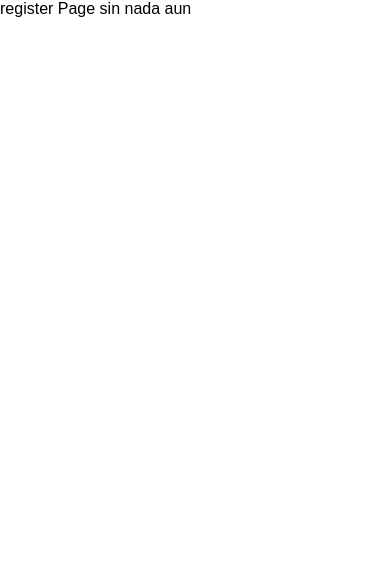
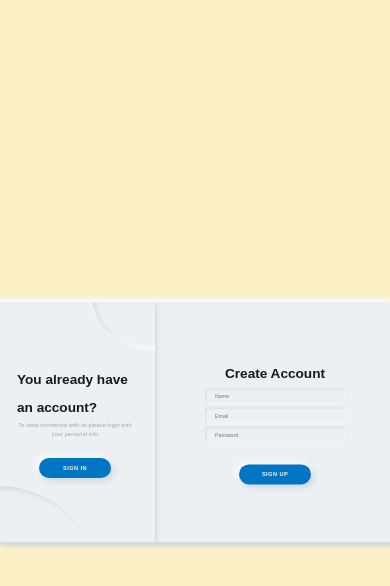
Before and after one commit to JosDamQ/Gestor-de-hoteles, a React (Vite) app in the folder gestor-de-hoteles-frontend/: page /register in a window 390 px wide. Shown: the top 586 px of the page. Built offline with nearby package versions, Linux system fonts and the light colour scheme.

Commit message:
se agrego la pagina de registro y login

```diff
--- a/gestor-de-hoteles-frontend/src/Index.jsx
+++ b/gestor-de-hoteles-frontend/src/Index.jsx
@@ -4,7 +4,7 @@ import { createBrowserRouter, RouterProvider } from "react-router-dom";
 import { NotFoundPage } from "./pages/NotFoundPage";
 import { HomePage } from "./pages/Home/HomePage";
 import { LoginPage } from "./pages/LoginPage";
-import { RegisterPage } from "./pages/RegisterPage";
+import { RegisterPage } from "./pages/RegisterPage/RegisterPage";
 
 export const AuthContext = createContext();
 
--- a/gestor-de-hoteles-frontend/src/main.jsx
+++ b/gestor-de-hoteles-frontend/src/main.jsx
@@ -3,7 +3,7 @@ import ReactDOM from 'react-dom/client'
 import { Index } from './Index';
 
 ReactDOM.createRoot(document.getElementById('root')).render(
-  <React.StrictMode>
+
     <Index />
-  </React.StrictMode>,
+
 )
--- a/gestor-de-hoteles-frontend/src/pages/LoginPage.jsx
+++ b/gestor-de-hoteles-frontend/src/pages/LoginPage.jsx
@@ -3,6 +3,7 @@ import axios from "axios";
 import { AuthContext } from "../Index";
 import swal from "sweetalert";
 import { useNavigate } from "react-router-dom";
+
 
 export const LoginPage = () => {
   const navigate = useNavigate()
@@ -11,6 +12,8 @@ export const LoginPage = () => {
     email: "",
     password: "",
   });
+
+
 
   const handleChange = (e) => {
     setForm({
--- a/gestor-de-hoteles-frontend/src/pages/RegisterPage.jsx
+++ /dev/null
@@ -1,10 +0,0 @@
-import axios from 'axios'
-import React, {useState, useContext} from 'react'
-
-export const RegisterPage = () => {
-  return (
-    <>
-        <div>register Page sin nada aun</div>
-    </>
-  )
-}
--- /dev/null
+++ b/gestor-de-hoteles-frontend/src/pages/RegisterPage/Register.js
@@ -0,0 +1,37 @@
+let switchCtn = document.querySelector("#switch-cnt");
+let switchC1 = document.querySelector("#switch-c1");
+let switchC2 = document.querySelector("#switch-c2");
+let switchCircle = document.querySelectorAll(".switch__circle");
+let switchBtn = document.querySelectorAll(".switch-btn");
+let aContainer = document.querySelector("#a-container");
+let bContainer = document.querySelector("#b-container");
+let allButtons = document.querySelectorAll(".submit");
+
+let getButtons = (e) => e.preventDefault()
+
+let changeForm = (e) => {
+
+    switchCtn.classList.add("is-gx");
+    setTimeout(function(){
+        switchCtn.classList.remove("is-gx");
+    }, 1500)
+
+    switchCtn.classList.toggle("is-txr");
+    switchCircle[0].classList.toggle("is-txr");
+    switchCircle[1].classList.toggle("is-txr");
+
+    switchC1.classList.toggle("is-hidden");
+    switchC2.classList.toggle("is-hidden");
+    aContainer.classList.toggle("is-txl");
+    bContainer.classList.toggle("is-txl");
+    bContainer.classList.toggle("is-z200");
+}
+
+let mainF = (e) => {
+    for (var i = 0; i < allButtons.length; i++)
+        allButtons[i].addEventListener("click", getButtons );
+    for (var i = 0; i < switchBtn.length; i++)
+        switchBtn[i].addEventListener("click", changeForm)
+}
+
+window.addEventListener("load", mainF);
--- /dev/null
+++ b/gestor-de-hoteles-frontend/src/pages/RegisterPage/RegisterPage.jsx
@@ -0,0 +1,57 @@
+import React, {useState, useContext, useEffect} from 'react'
+import '../RegisterPage/RegisterStyle.css'
+
+export const RegisterPage = () => {
+
+  useEffect(() => {
+    const script = document.createElement("script");
+    script.src = 'src/pages/RegisterPage/Register.js';
+    script.type = 'text/javascript'
+    document.body.appendChild(script);
+
+    return () => {
+      document.body.removeChild(script);
+    };
+  }, []);
+
+  return (
+    <>
+
+    <div className="main" >
+      <div className="container a-container" id="a-container">
+        <form className="form" id="a-form">
+          <h2 className="form_title title">Create Account</h2>
+
+          <input className="form__input" type="text" placeholder="Name"/>
+          <input className="form__input" type="text" placeholder="Email"/>
+          <input className="form__input" type="password" placeholder="Password"/>
+          <button className="button submit">SIGN UP</button>
+        </form>
+      </div>
+      <div className="container b-container" id="b-container">
+        <form className="form" id="b-form">
+          <h2 className="form_title title">Sign in to Website</h2>
+
+          <input className="form__input" type="text" placeholder="Email"/>
+          <input className="form__input" type="password" placeholder="Password"/><a className="form__link">Forgot your password?</a>
+          <button className="button submit">SIGN IN</button>
+        </form>
+      </div>
+      <div className="switch" id="switch-cnt">
+        <div className="switch__circle"></div>
+        <div className="switch__circle switch__circle--t"></div>
+        <div className="switch__container" id="switch-c1">
+          <h2 className="switch__title title">You already have an account?</h2>
+          <p className="switch__description description">To keep connected with us please login with your personal info</p>
+          <button className="switch__button button switch-btn">SIGN IN</button>
+        </div>
+        <div className="switch__container is-hidden" id="switch-c2">
+          <h2 className="switch__title title">You do not have an account?</h2>
+          <p className="switch__description description">Enter your personal details and start journey with us</p>
+          <button className="switch__button button switch-btn">SIGN UP</button>
+        </div>
+      </div>
+    </div>
+    </>
+  )
+}
--- /dev/null
+++ b/gestor-de-hoteles-frontend/src/pages/RegisterPage/RegisterStyle.css
@@ -0,0 +1,235 @@
+*::after, *::before {
+    margin: 0;
+    padding: 0;
+    box-sizing: border-box;
+    user-select: none;
+}
+/* Generic */
+body {
+    width: 100%;
+    height: 100vh;
+    display: flex;
+    justify-content: center;
+    align-items: center;
+    font-family: 'Montserrat', sans-serif;
+    font-size: 12px;
+    background-color: #fbf0c6;
+    color: #a0a5a8;
+}
+/**/
+.main {
+    position: relative;
+    width: 1000px;
+    min-width: 1000px;
+    min-height: 600px;
+    height: 600px;
+    padding: 25px;
+    background-color: #ecf0f3;
+    box-shadow: 10px 10px 10px #d1d9e6, -10px -10px 10px #f9f9f9;
+    border-radius: 12px;
+    overflow: hidden;
+}
+@media (max-width: 1200px) {
+    .main {
+        transform: scale(0.7);
+   }
+}
+@media (max-width: 1000px) {
+    .main {
+        transform: scale(0.6);
+   }
+}
+@media (max-width: 800px) {
+    .main {
+        transform: scale(0.5);
+   }
+}
+@media (max-width: 600px) {
+    .main {
+        transform: scale(0.4);
+   }
+}
+.container {
+    display: flex;
+    justify-content: center;
+    align-items: center;
+    position: absolute;
+    top: 0;
+    width: 600px;
+    height: 100%;
+    padding: 25px;
+    background-color: #ecf0f3;
+    transition: 1.25s;
+}
+.form {
+    display: flex;
+    justify-content: center;
+    align-items: center;
+    flex-direction: column;
+    width: 100%;
+    height: 100%;
+}
+.form__icon {
+    object-fit: contain;
+    width: 30px;
+    margin: 0 5px;
+    opacity: 0.5;
+    transition: 0.15s;
+}
+.form__icon:hover {
+    opacity: 1;
+    transition: 0.15s;
+    cursor: pointer;
+}
+.form__input {
+    width: 350px;
+    height: 40px;
+    margin: 4px 0;
+    padding-left: 25px;
+    font-size: 13px;
+    letter-spacing: 0.15px;
+    border: none;
+    outline: none;
+    font-family: 'Montserrat', sans-serif;
+    background-color: #ecf0f3;
+    transition: 0.25s ease;
+    border-radius: 8px;
+    box-shadow: inset 2px 2px 4px #d1d9e6, inset -2px -2px 4px #f9f9f9;
+}
+.form__input:focus {
+    box-shadow: inset 4px 4px 4px #d1d9e6, inset -4px -4px 4px #f9f9f9;
+}
+.form__span {
+    margin-top: 30px;
+    margin-bottom: 12px;
+}
+.form__link {
+    color: #181818;
+    font-size: 15px;
+    margin-top: 25px;
+    border-bottom: 1px solid #a0a5a8;
+    line-height: 2;
+}
+.title {
+    font-size: 34px;
+    font-weight: 700;
+    line-height: 2;
+    color: #181818;
+}
+.description {
+    font-size: 14px;
+    letter-spacing: 0.25px;
+    text-align: center;
+    line-height: 1.6;
+}
+.button {
+    width: 180px;
+    height: 50px;
+    border-radius: 25px;
+    margin-top: 50px;
+    font-weight: 700;
+    font-size: 14px;
+    letter-spacing: 1.15px;
+    background-color: #0075C3;
+    color: #f9f9f9;
+    box-shadow: 8px 8px 16px #d1d9e6, -8px -8px 16px #f9f9f9;
+    border: none;
+    outline: none;
+}
+/**/
+.a-container {
+    z-index: 100;
+    left: calc(100% - 600px);
+}
+.b-container {
+    left: calc(100% - 600px);
+    z-index: 0;
+}
+.switch {
+    display: flex;
+    justify-content: center;
+    align-items: center;
+    position: absolute;
+    top: 0;
+    left: 0;
+    height: 100%;
+    width: 400px;
+    padding: 50px;
+    z-index: 200;
+    transition: 1.25s;
+    background-color: #ecf0f3;
+    overflow: hidden;
+    box-shadow: 4px 4px 10px #d1d9e6, -4px -4px 10px #f9f9f9;
+}
+.switch__circle {
+    position: absolute;
+    width: 500px;
+    height: 500px;
+    border-radius: 50%;
+    background-color: #ecf0f3;
+    box-shadow: inset 8px 8px 12px #d1d9e6, inset -8px -8px 12px #f9f9f9;
+    bottom: -60%;
+    left: -60%;
+    transition: 1.25s;
+}
+.switch__circle--t {
+    top: -30%;
+    left: 60%;
+    width: 300px;
+    height: 300px;
+}
+.switch__container {
+    display: flex;
+    justify-content: center;
+    align-items: center;
+    flex-direction: column;
+    position: absolute;
+    width: 400px;
+    padding: 50px 55px;
+    transition: 1.25s;
+}
+.switch__button {
+    cursor: pointer;
+}
+.switch__button:hover {
+    box-shadow: 6px 6px 10px #d1d9e6, -6px -6px 10px #f9f9f9;
+    transform: scale(0.985);
+    transition: 0.25s;
+}
+.switch__button:active, .switch__button:focus {
+    box-shadow: 2px 2px 6px #d1d9e6, -2px -2px 6px #f9f9f9;
+    transform: scale(0.97);
+    transition: 0.25s;
+}
+/**/
+.is-txr {
+    left: calc(100% - 400px);
+    transition: 1.25s;
+    transform-origin: left;
+}
+.is-txl {
+    left: 0;
+    transition: 1.25s;
+    transform-origin: right;
+}
+.is-z200 {
+    z-index: 200;
+    transition: 1.25s;
+}
+.is-hidden {
+    visibility: hidden;
+    opacity: 0;
+    position: absolute;
+    transition: 1.25s;
+}
+.is-gx {
+    animation: is-gx 1.25s;
+}
+@keyframes is-gx {
+    0%, 10%, 100% {
+        width: 400px;
+   }
+    30%, 50% {
+        width: 500px;
+   }
+}
```
Also changed, not shown: 1 other file (tests, documents, lock files or other folders).
